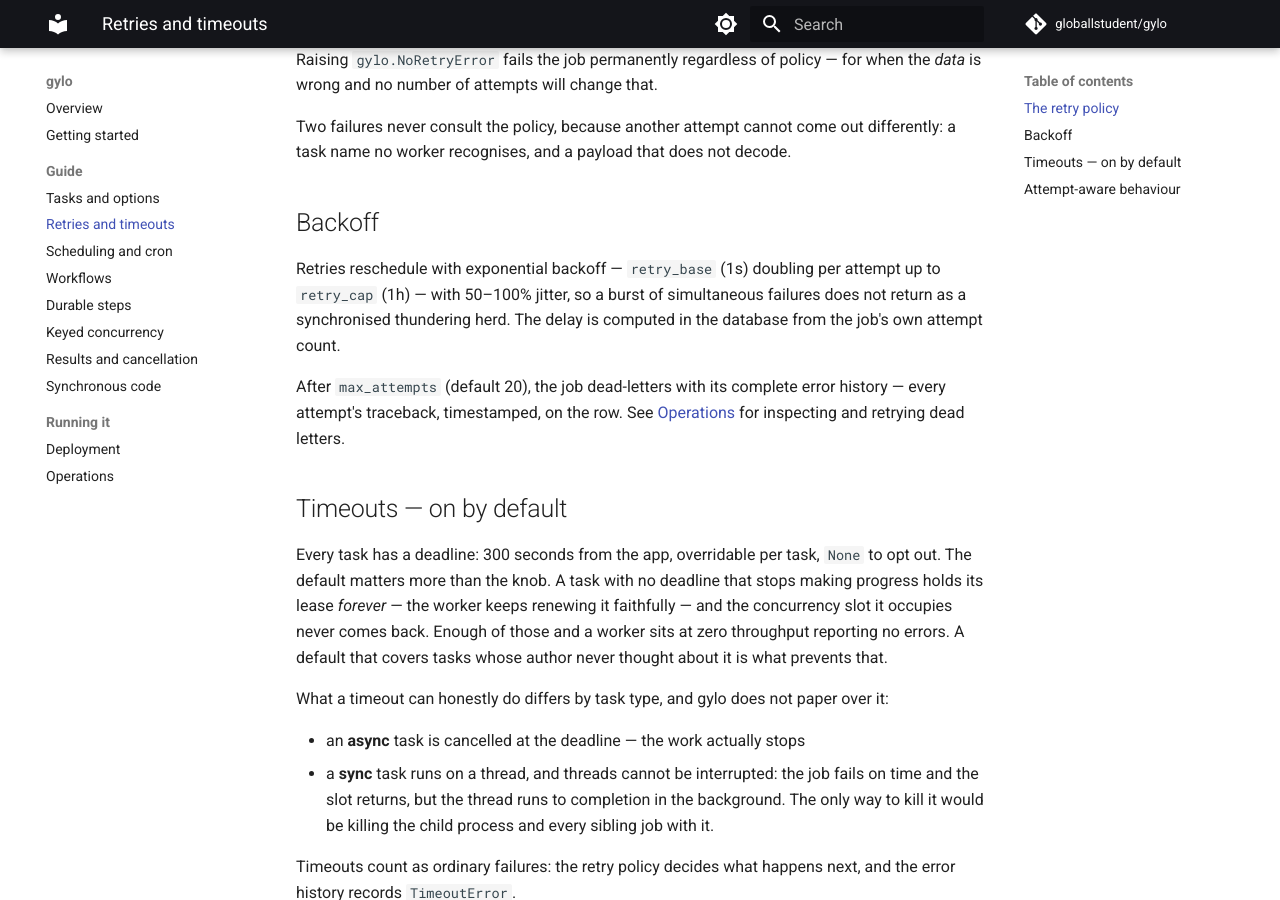
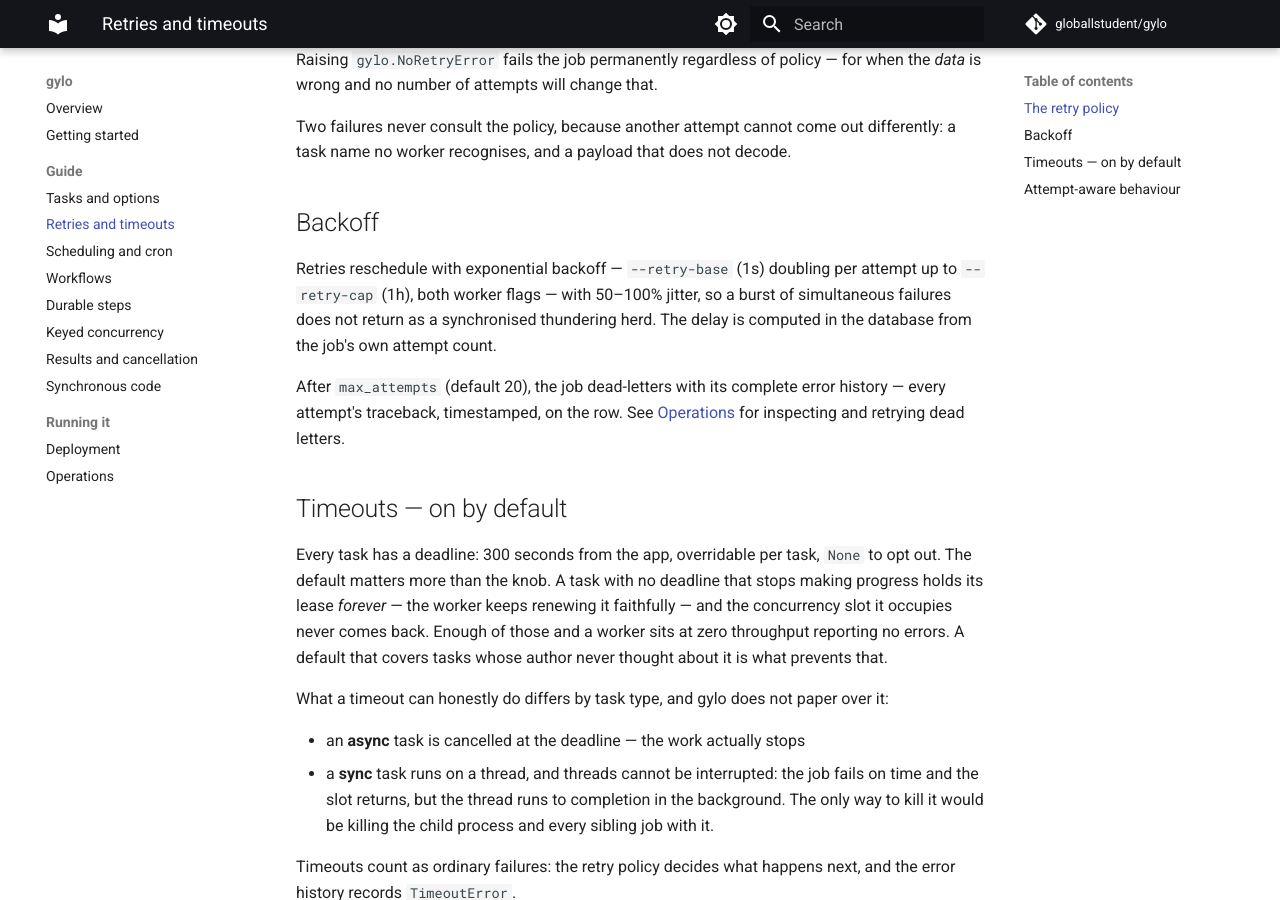
Before and after one commit to globallstudent/gylo, an MkDocs documentation site: the page built from docs/retries.md, in a window 1280 px wide and 900 px high, scrolled down 829 px. Built offline with MkDocs 1.6.1 and Material for MkDocs 9.7.7, drawn with Linux system fonts in a browser that asks for light colours; comment, search, counter and statistics services are not loaded.

Commit message:
Expose the retry backoff knobs on the worker
The config carried retry_base and retry_cap but no flag reached them,
so the documented backoff shape was fixed in practice.

```diff
--- a/docs/retries.md
+++ b/docs/retries.md
@@ -18,10 +18,11 @@ decode.
 
 ## Backoff
 
-Retries reschedule with exponential backoff — `retry_base` (1s) doubling per
-attempt up to `retry_cap` (1h) — with 50–100% jitter, so a burst of
-simultaneous failures does not return as a synchronised thundering herd. The
-delay is computed in the database from the job's own attempt count.
+Retries reschedule with exponential backoff — `--retry-base` (1s) doubling
+per attempt up to `--retry-cap` (1h), both worker flags — with 50–100%
+jitter, so a burst of simultaneous failures does not return as a synchronised
+thundering herd. The delay is computed in the database from the job's own
+attempt count.
 
 After `max_attempts` (default 20), the job dead-letters with its complete
 error history — every attempt's traceback, timestamped, on the row. See
```
Also changed, not shown: docs/deployment.md (+2 -0 lines), 1 other file.
